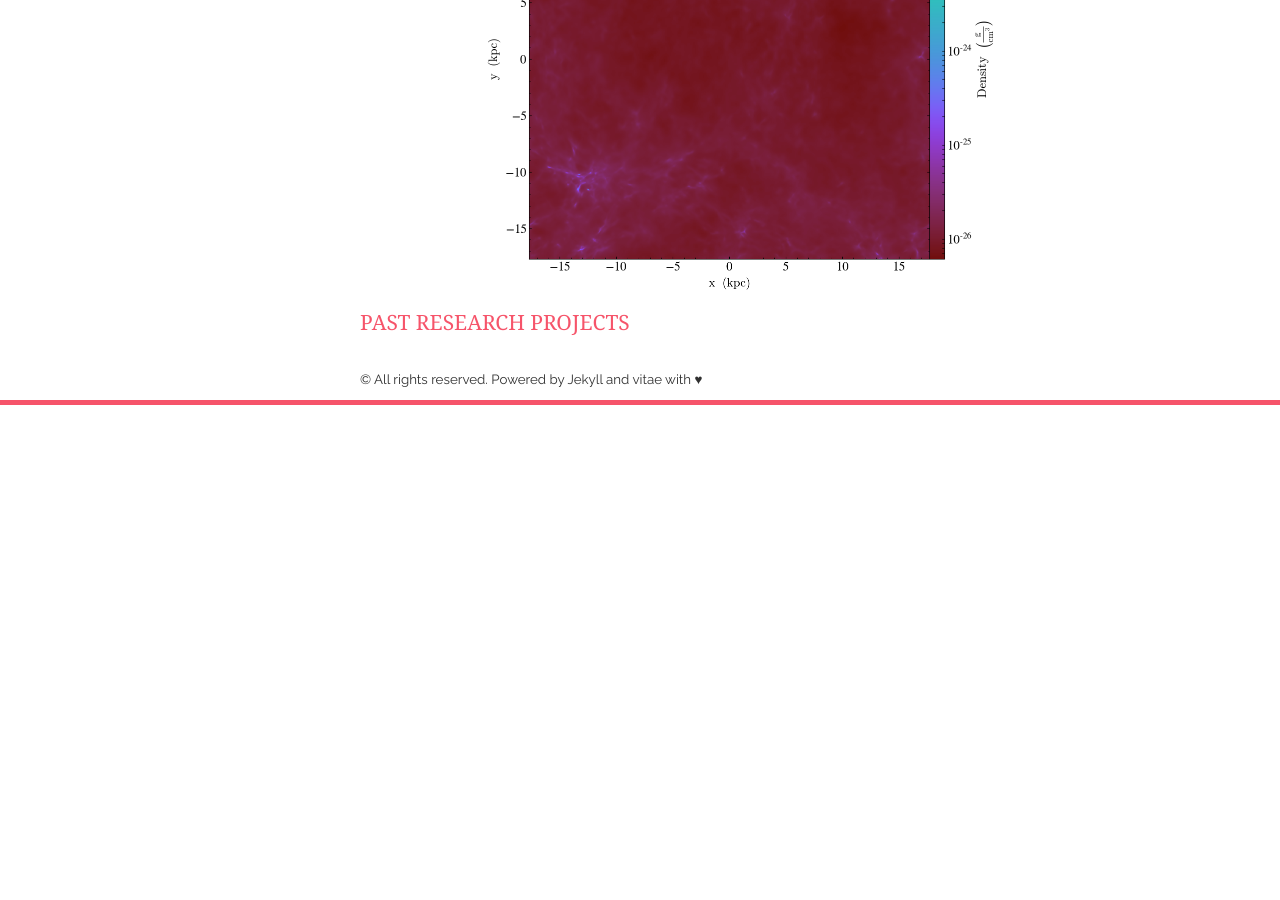
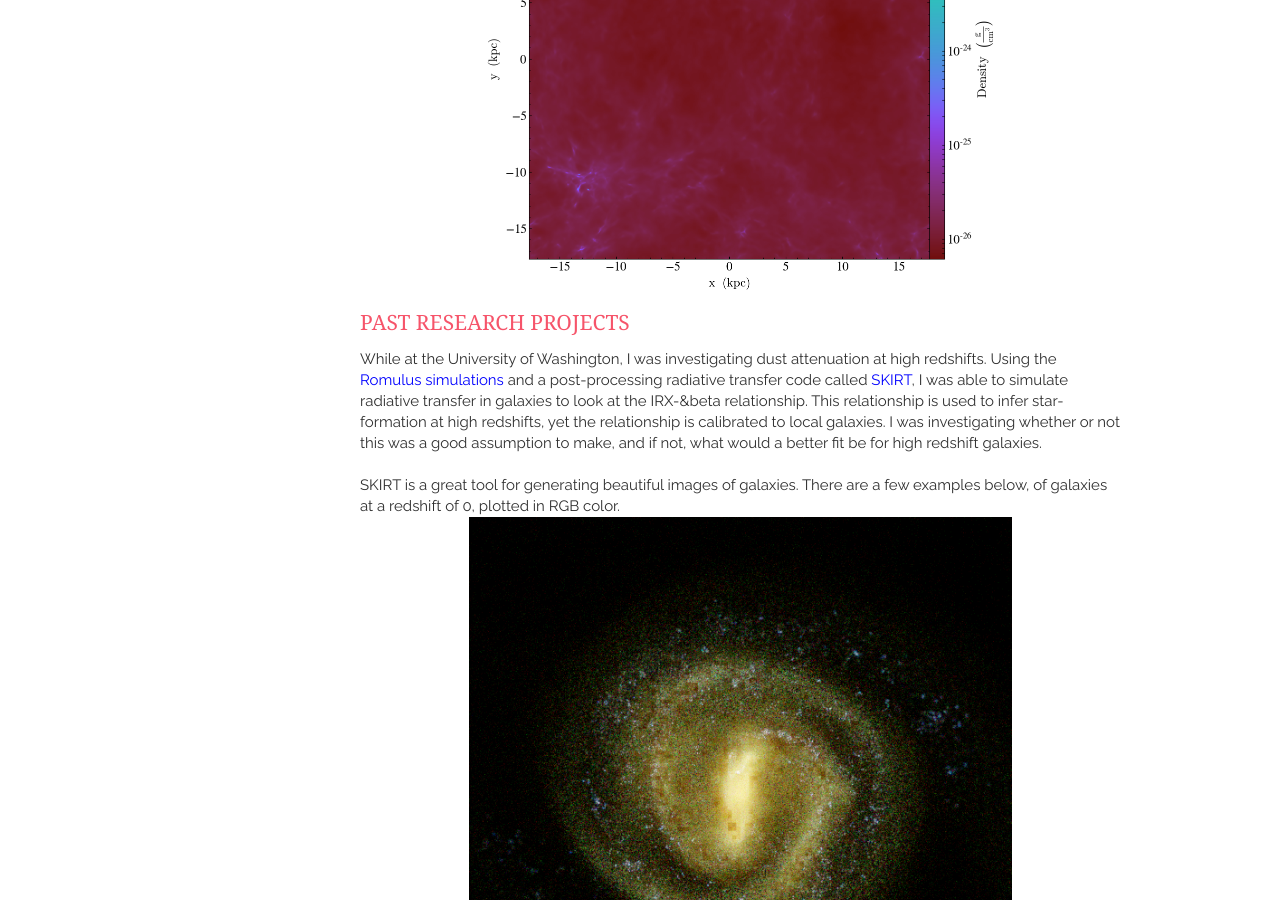
Before and after one commit to drenniks/drenniks.github.io, a Jekyll site: the page built from research/index.html, in a window 1280 px wide and 900 px high, scrolled down 1009 px. Built offline with Jekyll 4.4.1, drawn with Linux system fonts in a browser that asks for light colours; nearby versions of some CDN libraries; before the commit the page ends 1414 px from its top, so only the background shows below that.

Commit message:
past research

```diff
--- a/_includes/research.html
+++ b/_includes/research.html
@@ -9,5 +9,12 @@
   	<br>
   		<div style="text-align:center"><img src="https://drenniks.github.io/static/img/proj_27.232624114582.jpg" width="543" height="460"></div>
   <h1>Past Research Projects</h1>
-
+  While at the University of Washington, I was investigating dust attenuation at high redshifts. Using the <a href="https://mtremmel.github.io/research/romulus.html"><font color="#0000ff">Romulus simulations</font></a> and a post-processing radiative transfer code called <a href="http://www.skirt.ugent.be/root/index.html"><font color="#0000ff">SKIRT</font></a>, I was able to simulate radiative transfer in galaxies to look at the IRX-&beta relationship. This relationship is used to infer star-formation at high redshifts, yet the relationship is calibrated to local galaxies. I was investigating whether or not this was a good assumption to make, and if not, what would a better fit be for high redshift galaxies.
+  <br>
+  <br>
+  SKIRT is a great tool for generating beautiful images of galaxies. There are a few examples below, of galaxies at a redshift of 0, plotted in RGB color.
+  <br>
+  <div style="text-align:center"><img src="https://drenniks.github.io/static/img/RGB_wave_images_faceon_9_i00_total.png" width="543" height="543"></div>
+  <br>
+  <div style="text-align:center"><img src="https://drenniks.github.io/static/img/RGB_wave_images_faceon_51_i00_total.png" width="543" height="543"</div>
 </section>
```
Also changed, not shown: static/img/RGB_wave_images_faceon_51_i00_total.png (added), static/img/RGB_wave_images_faceon_9_i00_total.png (added).
